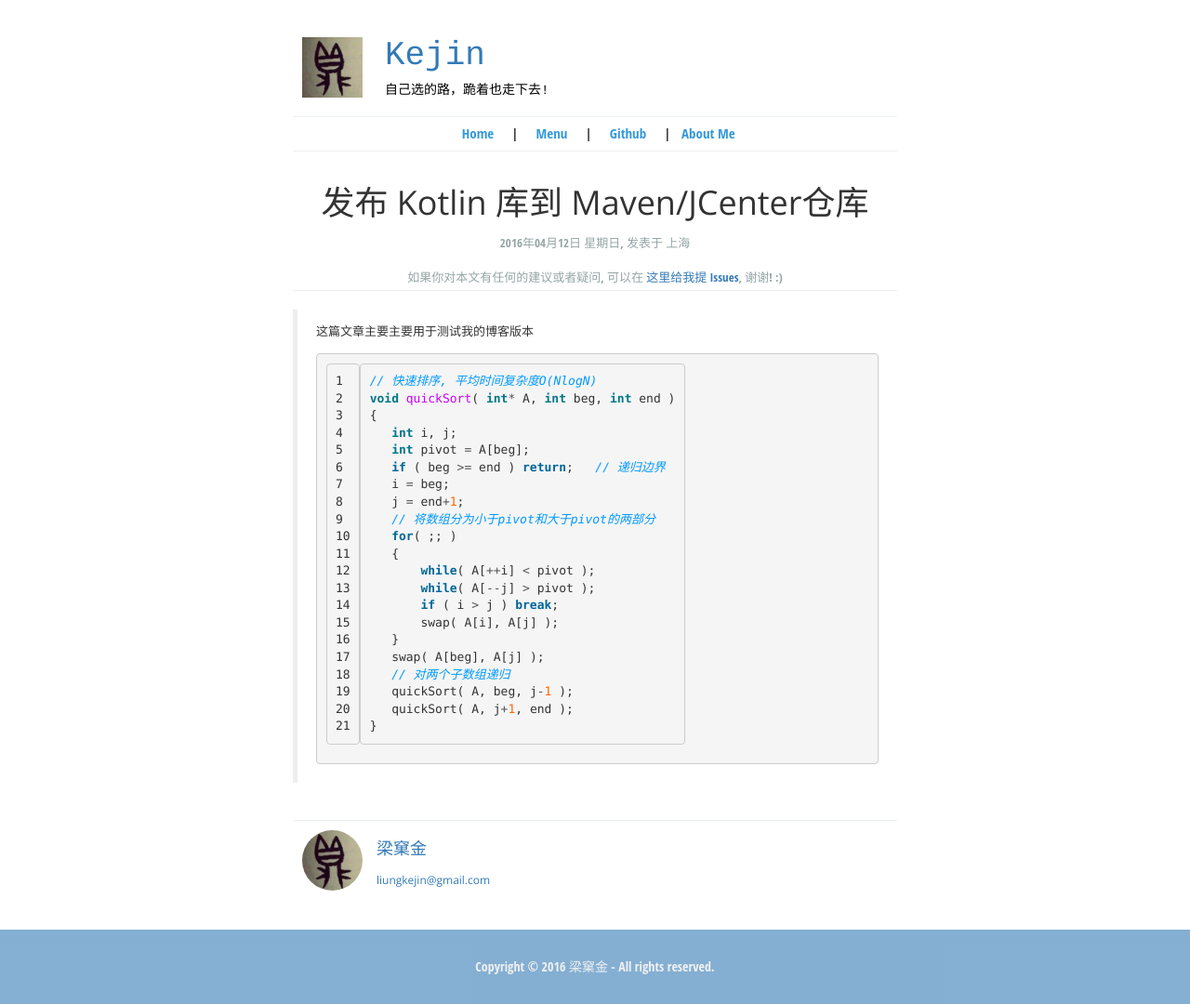
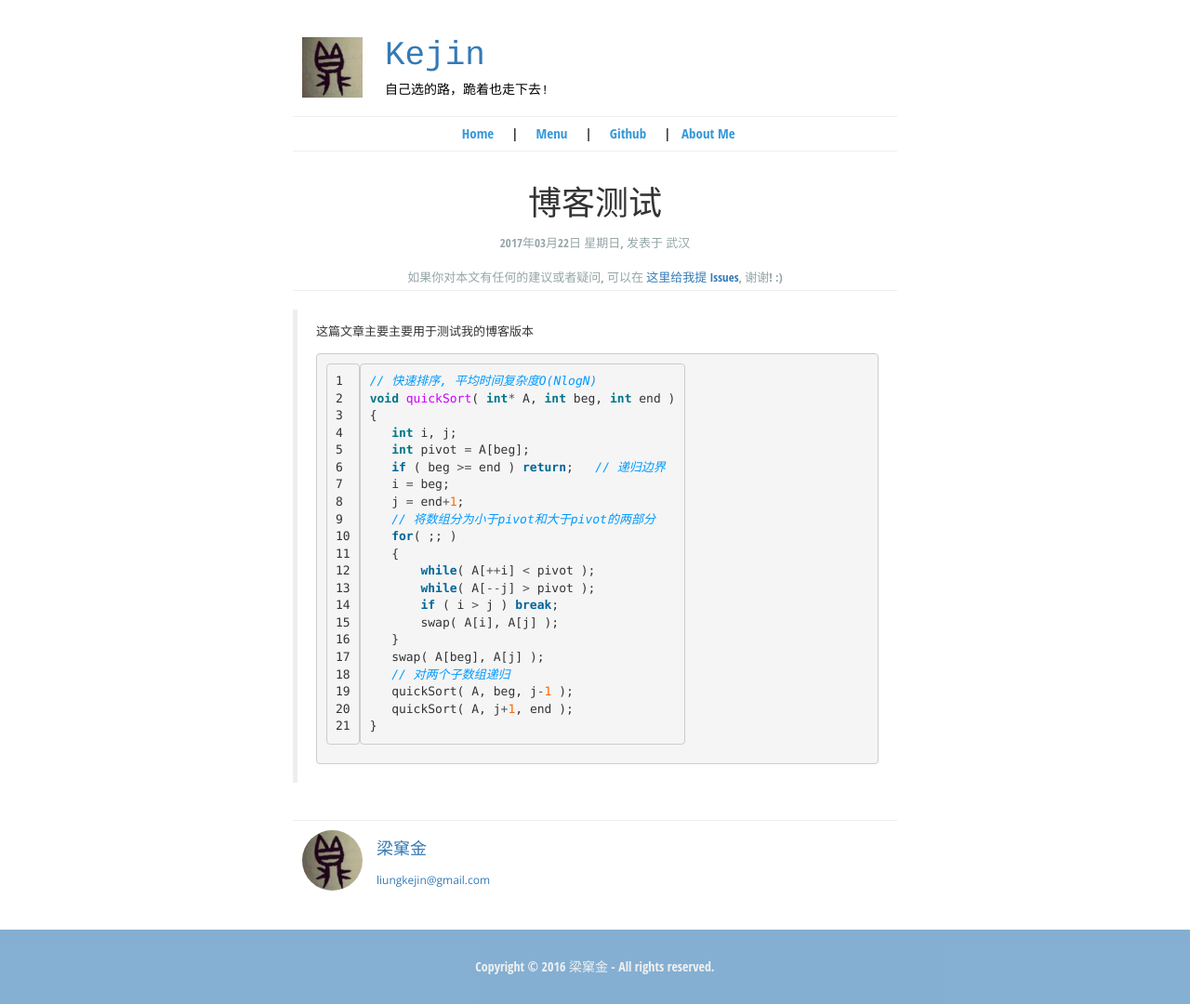
Before and after one commit to Levphy/Levphy.github.io, a Jekyll site: the page built from _posts/2017-03-22-try-another.md, in a window 1280 px wide. Shown: the whole page at 93% size. Built offline with Jekyll 4.4.1, drawn with Linux system fonts in a browser that asks for light colours.

Commit message:
改变了配置文件信息

````diff
--- a/_config.yml
+++ b/_config.yml
@@ -1,9 +1,9 @@
 # Site settings
-title: Liang Ke Jin
-description: Liang Ke Jin
-favicon: /assets/img/avatar.JPG
+title: 李飞
+description: Li Fei
+favicon: /assets/img/psb.JPG
 baseurl:
-url: https://liungkejin.github.io
+url: https://levphy.github.io
 rss_url:
 
 # Build settings
@@ -11,7 +11,7 @@ rss_url:
 highlight: true
 #highlighter: rouge
 
-timezone: Asia/Shanghai
+timezone: Asia/Wuhan
 
 markdown: kramdown
 kramdown:
--- a/_posts/2017-03-22-try-another.md
+++ b/_posts/2017-03-22-try-another.md
@@ -1,17 +1,17 @@
 ---
 layout: post_layout
-title: 发布 Kotlin 库到 Maven/JCenter仓库
-time: 2016年04月12日 星期日
-location: 上海
+title: 博客测试
+time: 2017年03月22日 星期日
+location: 武汉
 pulished: true
 excerpt_separator: "```"
 ---
 > 这篇文章主要主要用于测试我的博客版本
 >
->```c++
->// 快速排序, 平均时间复杂度O(NlogN)
->void quickSort( int* A, int beg, int end )
->{
+> ```c++
+> // 快速排序, 平均时间复杂度O(NlogN)
+> void quickSort( int* A, int beg, int end )
+> {
 >    int i, j;
 >    int pivot = A[beg];
 >    if ( beg >= end ) return;   // 递归边界
@@ -29,5 +29,5 @@ excerpt_separator: "```"
 >    // 对两个子数组递归
 >    quickSort( A, beg, j-1 );
 >    quickSort( A, j+1, end );
->}
->```
+> }
+> ```
````
Also changed, not shown: assets/img/psb.jpg (added).
